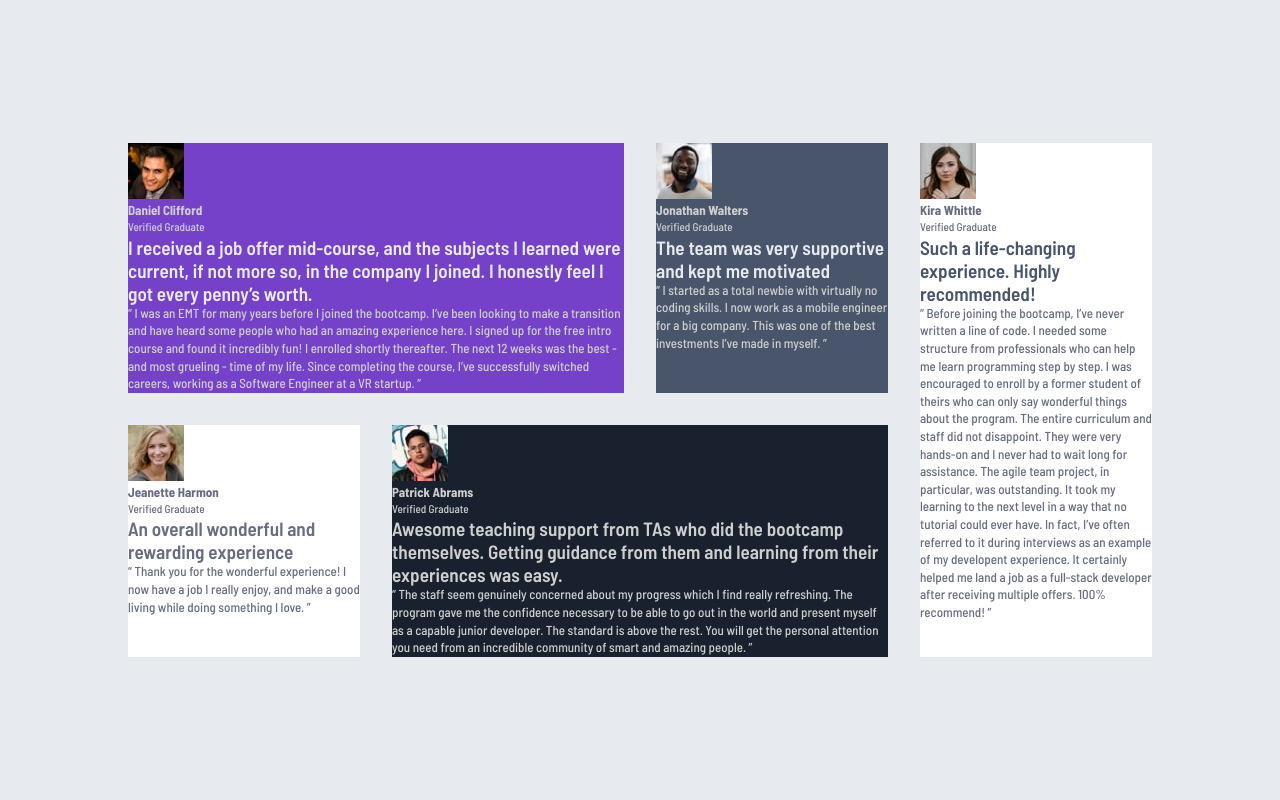
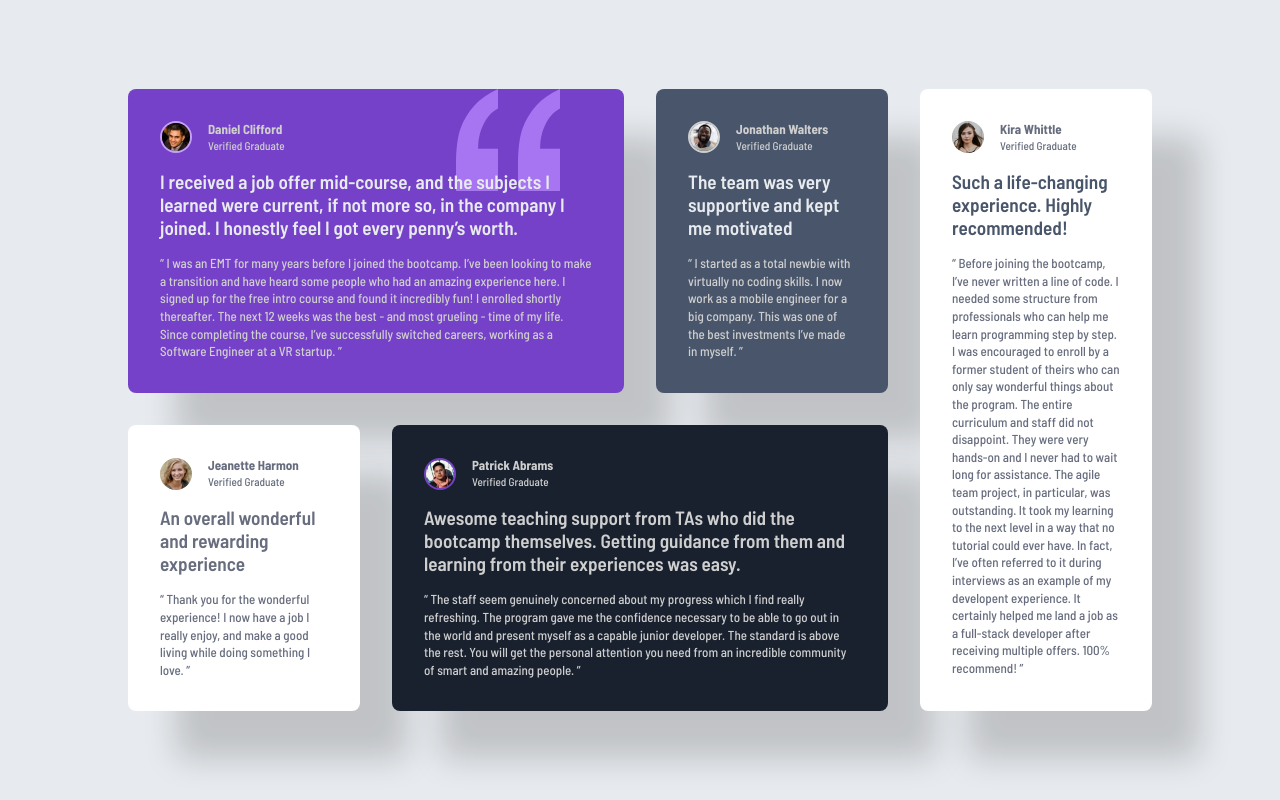
Before and after one commit to HaiDangN/testimonials-grid-section, a plain HTML site: page index.html in a window 1280 px wide. Drawn offline with Linux system fonts and the light colour scheme.

Commit message:
style: add component styles for internal spacing and images

```diff
--- a/index.html
+++ b/index.html
@@ -16,8 +16,10 @@
       <article class="testimonials__card testimonials__card--featured">
         <div class="testimonials__profile">
           <img src="images/image-daniel.jpg" alt="">
+          <div class="testimonials__user-info">
             <h3 class="testimonials__name">Daniel Clifford</h3>
             <p class="testimonials__status">Verified Graduate</p>
+          </div>
         </div>
         <h2 class="testimonials__headline u-text-light-grey">
           I received a job offer mid-course, and the subjects I learned were current, if not more so,
@@ -34,8 +36,10 @@
       <article class="testimonials__card testimonials__card--compact">
         <div class="testimonials__profile">
           <img src="images/image-jonathan.jpg" alt="">
+          <div class="testimonials__user-info">
             <h3 class="testimonials__name">Jonathan Walters</h3>
             <p class="testimonials__status">Verified Graduate</p>
+          </div>
         </div>
         <h2 class="testimonials__headline u-text-light-grey">The team was very supportive and kept me motivated</h2>
         <p class="testimonials__text">
@@ -46,8 +50,10 @@
       <article class="testimonials__card testimonials__card--compact">
         <div class="testimonials__profile">
           <img src="images/image-jeanette.jpg" alt="">
+          <div class="testimonials__user-info">
             <h3 class="testimonials__name">Jeanette Harmon</h3>
             <p class="testimonials__status">Verified Graduate</p>
+          </div>
         </div>
         <h2 class="testimonials__headline">An overall wonderful and rewarding experience</h2>
         <p class="testimonials__text">
@@ -59,8 +65,10 @@
       <article class="testimonials__card testimonials__card--wide">
         <div class="testimonials__profile">
           <img src="images/image-patrick.jpg" alt="">
+          <div class="testimonials__user-info">
             <h3 class="testimonials__name">Patrick Abrams</h3>
             <p class="testimonials__status">Verified Graduate</p>
+          </div>
         </div>
         <h2 class="testimonials__headline">
           Awesome teaching support from TAs who did the bootcamp themselves. Getting guidance from them and
@@ -77,8 +85,10 @@
       <article class="testimonials__card testimonials__card--tall">
         <div class="testimonials__profile">
           <img src="images/image-kira.jpg" alt="">
+          <div class="testimonials__user-info">
             <h3 class="testimonials__name">Kira Whittle</h3>
             <p class="testimonials__status">Verified Graduate</p>
+          </div>
         </div>
         <h2 class="testimonials__headline u-text-dark-grey">Such a life-changing experience. Highly recommended!</h2>
         <p class="testimonials__text">
--- a/style.css
+++ b/style.css
@@ -18,6 +18,7 @@ body {
     font-family: 'Barlow Semi Condensed', sans-serif;
 }
 h2 {
+    margin-bottom: 1rem;
     font-weight: 600;
     font-size: 1.2rem;
 }
@@ -28,6 +29,14 @@ p {
     font-weight: 500;
     line-height: 1.1rem;
 }
+img {
+    display: inline;
+    object-fit: cover;
+    width: 2rem;
+    height: 2rem;
+    border-radius: 50%;
+    margin-right: 1rem;
+}
 .testimonials {
     display: grid;
     padding-inline: clamp(1.5rem, 10vw, 10rem);
@@ -37,7 +46,23 @@ p {
     gap: 2rem;
 }
 .testimonials__card {
+    padding: 2rem;
     background-color: white;
+    border-radius: .5rem;
+
+    box-shadow: 3rem 3rem 2rem rgba(0, 0, 0, 0.17);
+}
+.testimonials__profile {
+    display: flex;
+    align-items: center;
+    justify-content: left;
+    margin-bottom: 1rem;
+}
+.testimonials__user-info {
+    border: 1px red;
+    display: flex;
+    flex-direction: column;
+    justify-content: center;
 }
 .testimonials__status {
     font-size: 0.7rem;
@@ -46,8 +71,14 @@ p {
     grid-column: 1 / 3;
     grid-row: 1 / 2;
 
+    background-image: url('images/bg-pattern-quotation.svg');
+    background-repeat: no-repeat;
+    background-position: calc(100% - 4rem) 0;
     background-color: hsl(263, 55%, 52%);
     color: hsl(0, 0%, 81%);
+}
+.testimonials__card--featured img {
+    border: 2px solid hsl(264, 82%, 80%);
 }
 .testimonials__card--compact:nth-of-type(2) {
     grid-column: 3 / 4;
@@ -55,6 +86,9 @@ p {
 
     background-color: hsl(217, 19%, 35%);
     color: hsl(0, 0%, 81%);
+}
+.testimonials__card--compact:nth-of-type(2) img {
+    border: 2px solid;
 }
 .testimonials__card--compact:nth-of-type(3) {
     grid-column: 1 / 2;
@@ -69,6 +103,9 @@ p {
     background-color: hsl(219, 29%, 14%);
     color:hsl(0, 0%, 81%);
 }
+.testimonials__card--wide img {
+    border: 2px solid hsl(263, 55%, 52%);
+}
 .testimonials__card--tall {
     grid-column: 4 / 5;
     grid-row: 1 / 3;
```
Lines whose indentation alone changed are shown as unchanged.
